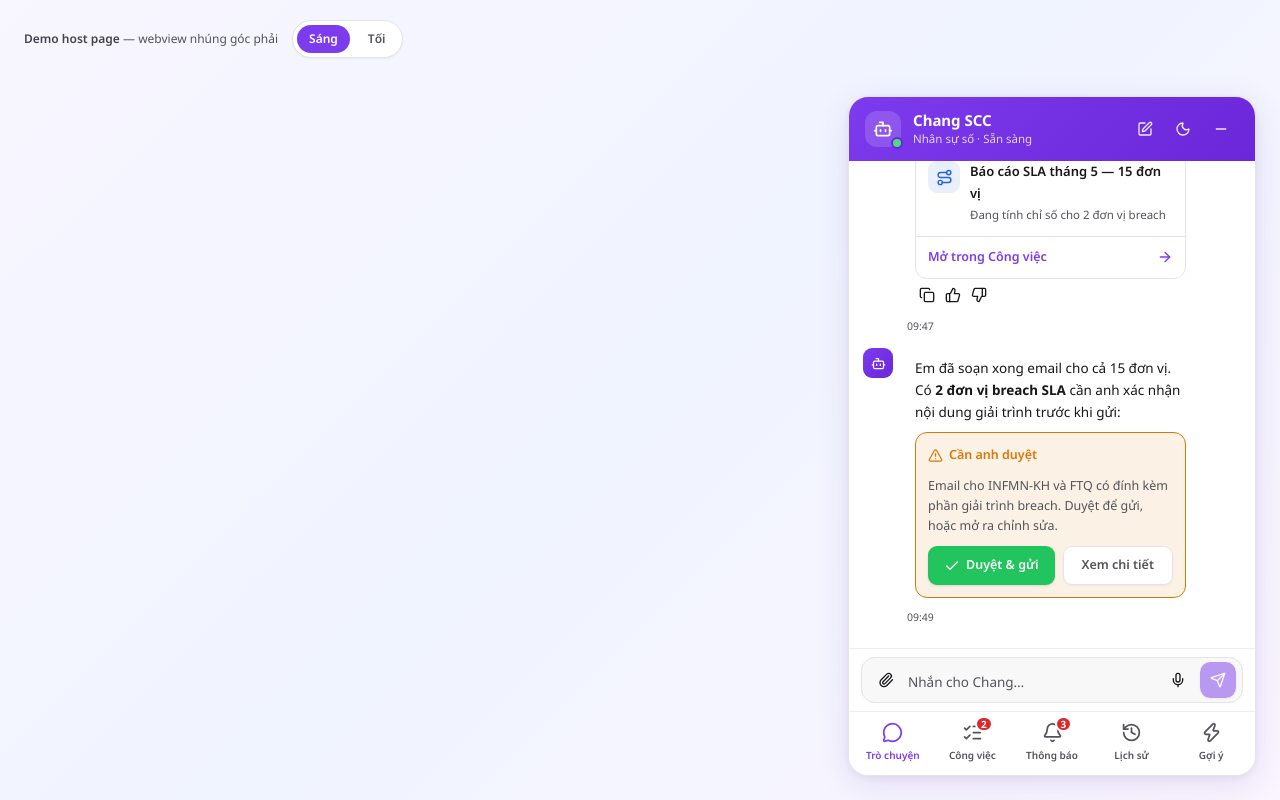
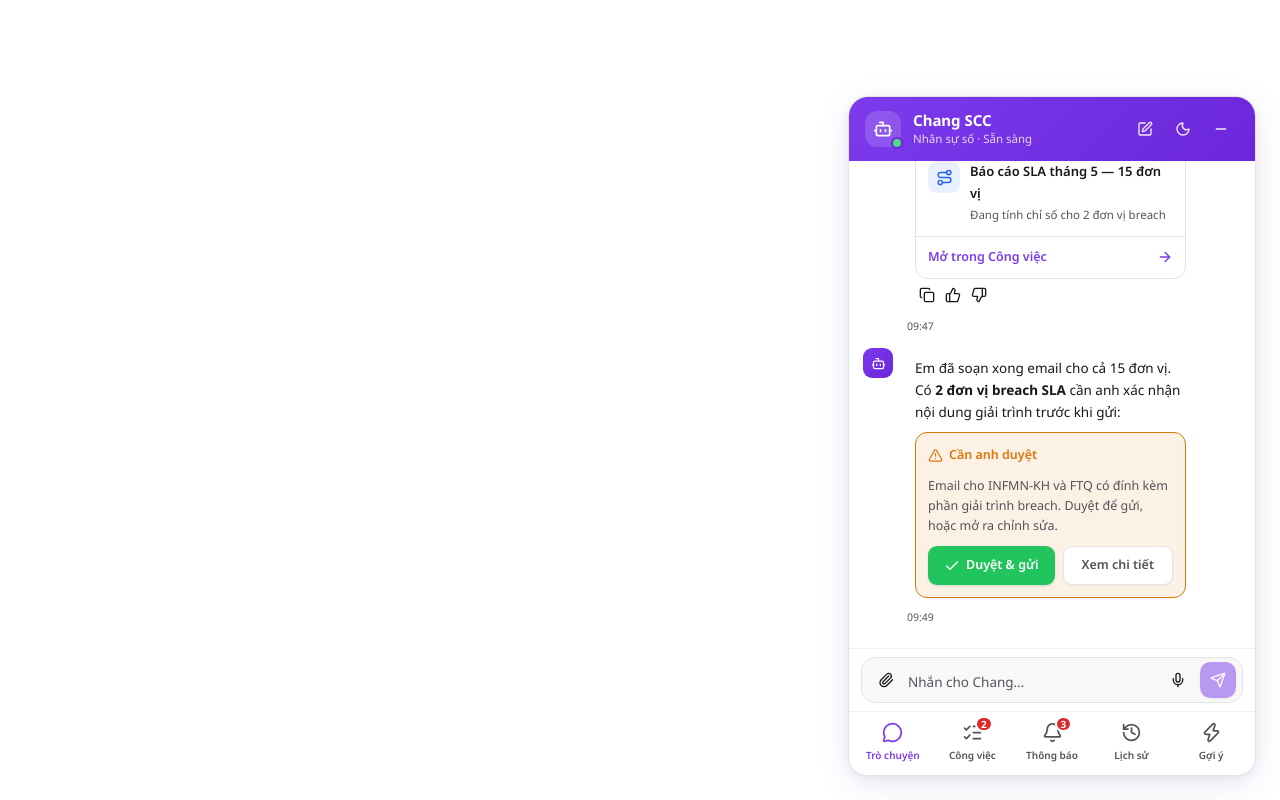
Before and after one commit to buinghiep-ptit/chatbotchangt-ui-v2, a React (Vite) app: page / in a window 1280 px wide. Built offline with nearby package versions, Linux system fonts and the light colour scheme.

Commit message:
feat: switch surfaces by path and remove simulated host page

```diff
--- a/src/App.tsx
+++ b/src/App.tsx
@@ -1,12 +1,8 @@
-import { Stage } from './components/Stage'
-import { Launcher } from './components/Launcher'
+import { getSurface } from '@/lib/surface'
+import { Bubble } from './components/Bubble'
 import { ChangWidget } from './components/ChangWidget'
 
 export default function App() {
-  return (
-    <Stage>
-      <ChangWidget />
-      <Launcher />
-    </Stage>
-  )
+  if (getSurface() === 'bubble') return <Bubble />
+  return <ChangWidget />
 }
--- a/src/components/Launcher.tsx
+++ /dev/null
@@ -1,16 +0,0 @@
-import { MessageCircle } from 'lucide-react'
-import { useWidgetStore } from '@/store/useWidgetStore'
-import { Button } from '@/components/ui/button'
-
-export function Launcher() {
-  const { minimized, setMinimized } = useWidgetStore()
-  if (!minimized) return null
-  return (
-    <Button onClick={() => setMinimized(false)}
-      className="fixed bottom-6 right-6 z-20 hidden h-[60px] w-[60px] items-center justify-center rounded-full text-white shadow-lg transition-transform hover:scale-105 hover:opacity-90 sm:flex max-[480px]:!hidden"
-      style={{ background: 'linear-gradient(135deg, hsl(var(--header-grad-a)), hsl(var(--header-grad-b)))' }}>
-      <MessageCircle className="h-6 w-6" />
-      <span className="absolute right-3 top-3 h-3 w-3 rounded-full border-2 border-white bg-[hsl(var(--status-alert))]" />
-    </Button>
-  )
-}
--- a/src/components/Stage.tsx
+++ /dev/null
@@ -1,26 +0,0 @@
-import { cn } from '@/lib/utils'
-import { useWidgetStore } from '@/store/useWidgetStore'
-import { Button } from '@/components/ui/button'
-
-export function Stage({ children }: { children: React.ReactNode }) {
-  const { theme, setTheme } = useWidgetStore()
-  return (
-    <div className="fixed inset-0 overflow-hidden" style={{ background: 'var(--stage-grad)' }}>
-      <div className="absolute left-6 top-5 flex items-center gap-3.5 text-xs text-muted-foreground max-[480px]:hidden">
-        <span><b className="font-semibold text-foreground/80">Demo host page</b> — webview nhúng góc phải</span>
-        <div className="flex items-center gap-1.5 rounded-full border border-border bg-card p-1 shadow-sm">
-          {(['light', 'dark'] as const).map((t) => (
-            <Button key={t} variant="ghost" onClick={() => setTheme(t)}
-              className={cn(
-                'h-auto rounded-full px-3 py-1.5 text-xs font-semibold',
-                theme === t ? 'bg-primary text-white hover:bg-primary hover:text-white' : 'text-muted-foreground',
-              )}>
-              {t === 'light' ? 'Sáng' : 'Tối'}
-            </Button>
-          ))}
-        </div>
-      </div>
-      {children}
-    </div>
-  )
-}
--- a/vite.config.ts
+++ b/vite.config.ts
@@ -3,6 +3,7 @@ import react from '@vitejs/plugin-react'
 import path from 'node:path'
 
 export default defineConfig({
+  base: '/ai-agent/sdk/',
   plugins: [react()],
   resolve: { alias: { '@': path.resolve(__dirname, './src') } },
 })
```
